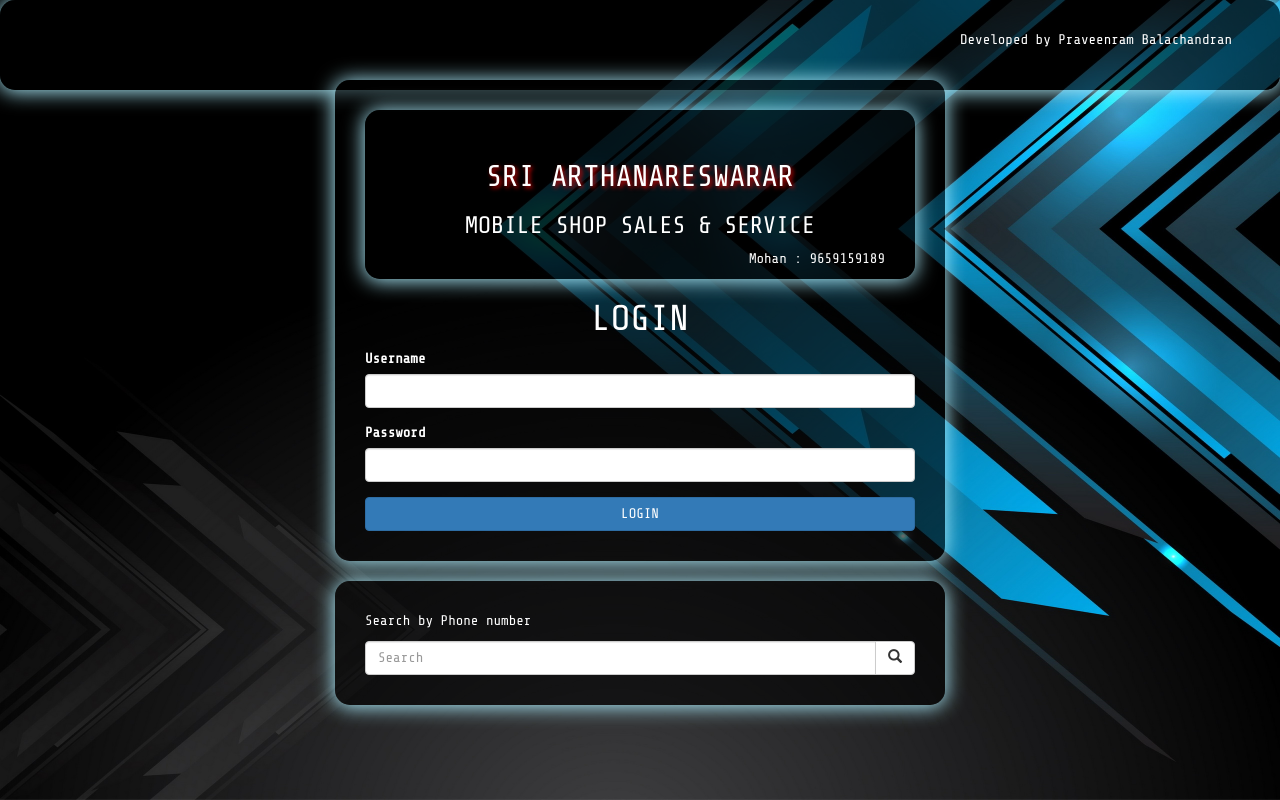
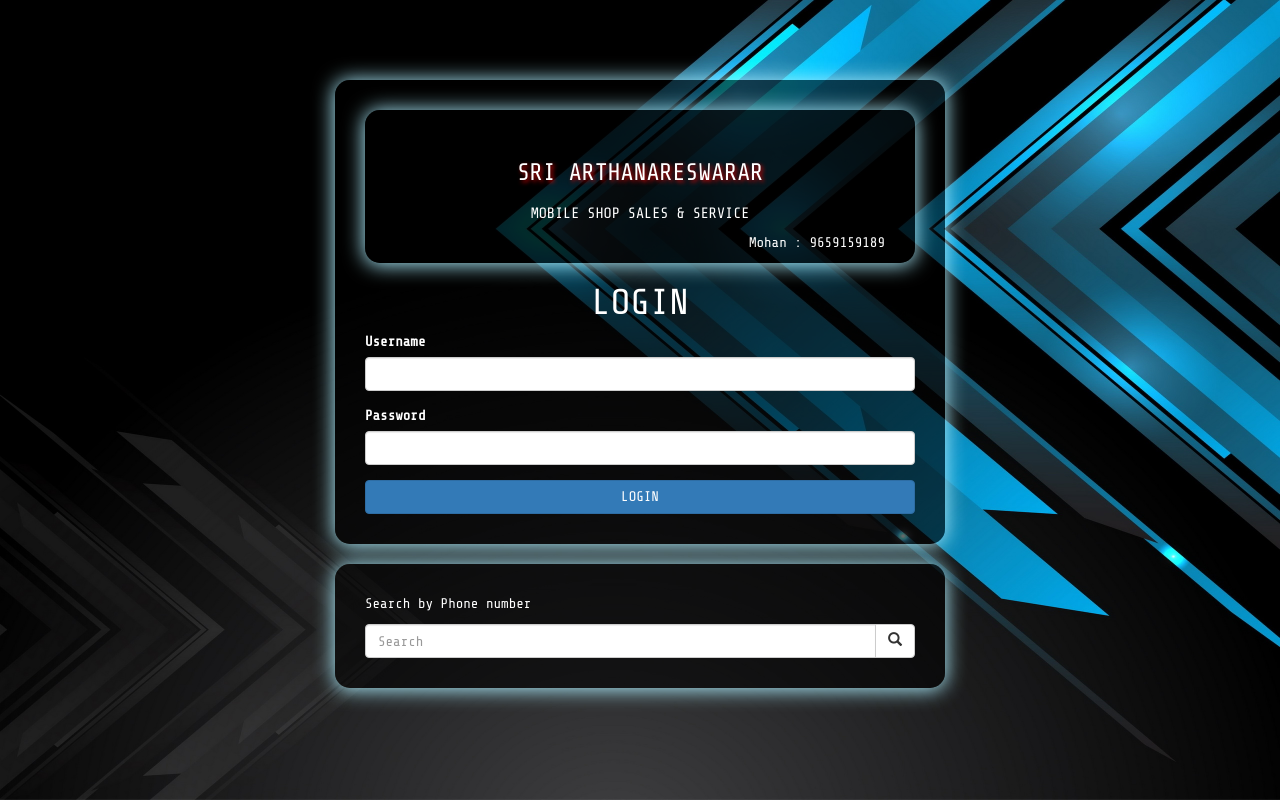
Before and after one commit to msivarajacse/AMS-SERVICE-CORNER, a PHP site: page / in a window 1280 px wide. Run offline with PHP 8.4, Linux system fonts and the light colour scheme; some libraries are stand-ins or nearby versions.

Commit message:
last commit

```diff
--- a/authkey.php
+++ b/authkey.php
@@ -45,7 +45,8 @@ if(isset($_POST["submit"])){
     if($db->query($sql))
         {
 
-            header("location:authkey.php?mes=keychanged");
+                             echo "<script>window.open('authkey.php?mes=keychanged', '_self')</script>";
+
         }
 }
 ?>
--- a/css/main.css
+++ b/css/main.css
@@ -1,3 +1,11 @@
+   [title*="Hosted on free web hosting 000webhost.com. Host your own website for FREE."] {
+           display: hidden;
+           visibility: hidden;
+       }
+
+h3.text-white {
+    font-size: 15px;
+}
 body,
 html {
     height: 100%;
@@ -10,7 +18,7 @@ html {
 }
 
 .text30 {
-    font-size: 30px;
+    font-size: 24px;
     color: white;
     text-shadow: 2px 2px 4px #d20505;
 }
--- /dev/null
+++ b/google932ce98dbb4e6aae.html
@@ -0,0 +1 @@
+google-site-verification: google932ce98dbb4e6aae.html
--- a/index.php
+++ b/index.php
@@ -70,9 +70,7 @@ if(isset($_SESSION["ADMINID"]))
 
             </div>
 
-            <div class='blur text-white'>
-			<p>Developed by Praveenram Balachandran</p>
-			</div>
+
             <div class="col-sm-3">
             </div>
 
```
Also changed, not shown: .htaccess (added).
